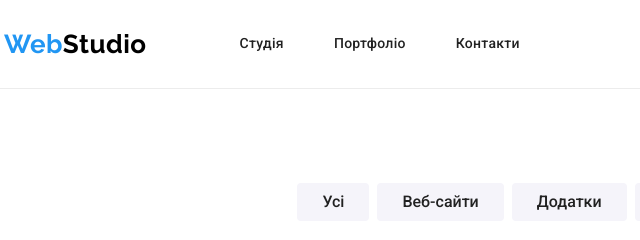
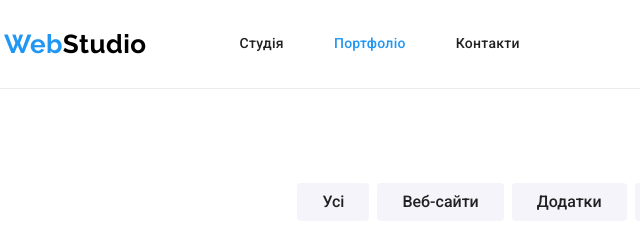
Before and after one commit to dutchakyuliia/goit-markup-hw-04, a plain HTML site: page portfolio.html in a window 1280 px wide. Shown: the top 240 px of the page, 51-691 px from the left. Drawn offline with nearby package versions, Linux system fonts and the light colour scheme.

Commit message:
Add current color for page

```diff
--- a/css/styles.css
+++ b/css/styles.css
@@ -91,6 +91,7 @@ p {
   display: flex;
   list-style-type: none;
 }
+
 .li-item:not(:last-child) {
   margin-right: 50px;
 }
@@ -104,6 +105,9 @@ p {
 }
 .nav-list:hover,
 .nav-list:focus {
+  color: var(--accent-color-blue);
+}
+.current {
   color: var(--accent-color-blue);
 }
 .nav .nav-list {
--- a/portfolio.html
+++ b/portfolio.html
@@ -24,7 +24,9 @@
         <nav>
           <ul class="nav">
             <li class="li-item"><a class="nav-list" href="./index.html">Студія </a></li>
-            <li class="li-item"><a class="nav-list" href="./portfolio.html">Портфоліо</a></li>
+            <li class="li-item">
+              <a class="nav-list current" href="./portfolio.html">Портфоліо</a>
+            </li>
             <li class="li-item"><a class="nav-list" href="">Контакти</a></li>
           </ul>
         </nav>
```
Also changed, not shown: index.html (+2 -2 lines).
